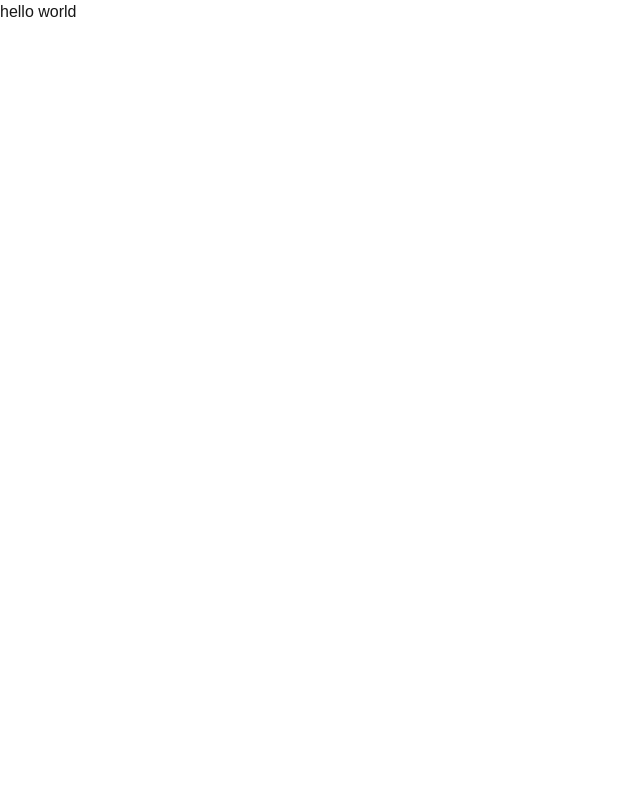
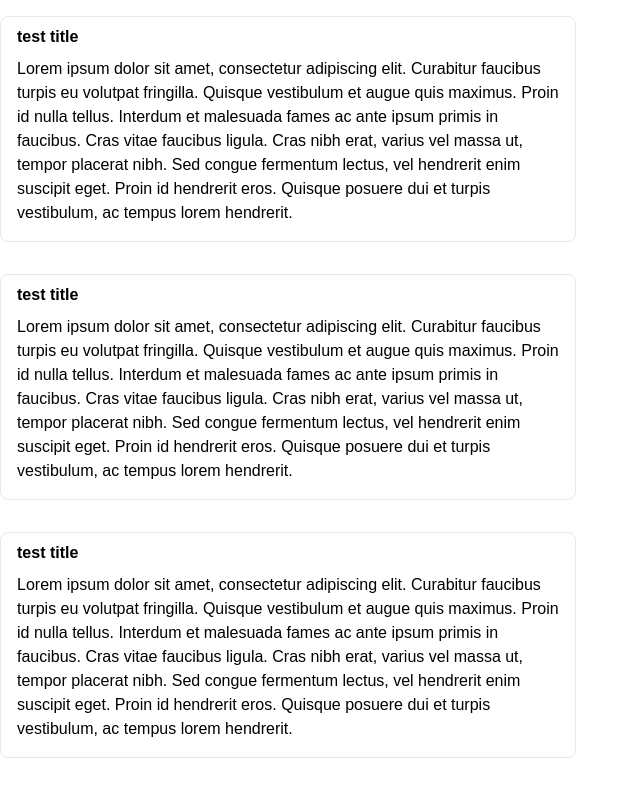
Before and after one commit to barangana/drift, a Next.js app: page / in a window 1280 px wide. Shown: the top 788 px of the page, without its empty margins (0-640 px from the left). Built offline with nearby package versions, Linux system fonts and the light colour scheme.

Commit message:
created cards to show entries and left TODOs for the future

```diff
--- a/app/layout.tsx
+++ b/app/layout.tsx
@@ -1,35 +1,35 @@
-import type { Metadata } from "next";
-import localFont from "next/font/local";
-import "./globals.css";
+import type { Metadata } from "next"
+import localFont from "next/font/local"
+import "./globals.css"
 
 const geistSans = localFont({
   src: "./fonts/GeistVF.woff",
   variable: "--font-geist-sans",
   weight: "100 900",
-});
+})
 const geistMono = localFont({
   src: "./fonts/GeistMonoVF.woff",
   variable: "--font-geist-mono",
   weight: "100 900",
-});
+})
 
 export const metadata: Metadata = {
   title: "Create Next App",
   description: "Generated by create next app",
-};
+}
 
 export default function RootLayout({
   children,
 }: Readonly<{
-  children: React.ReactNode;
+  children: React.ReactNode
 }>) {
   return (
-    <html lang="en">
+    <html lang='en'>
       <body
-        className={`${geistSans.variable} ${geistMono.variable} antialiased`}
+        className={`${geistSans.variable} ${geistMono.variable} antialiased container mx-auto`}
       >
         {children}
       </body>
     </html>
-  );
+  )
 }
--- a/app/page.tsx
+++ b/app/page.tsx
@@ -1,3 +1,9 @@
+import List from "@/components/entries/List"
+
 export default function Home() {
-  return <div>hello world</div>;
+  return (
+    <div>
+      <List />
+    </div>
+  )
 }
--- /dev/null
+++ b/components/entries/Card.tsx
@@ -0,0 +1,18 @@
+import React from "react"
+
+interface CardProps {
+  title: string
+  description: string
+  input?: string[]
+}
+
+const Card: React.FC<CardProps> = ({ title, description }) => {
+  return (
+    <div className='block max-w-xl px-4 pb-4 my-4 bg-white border border-gray-200 rounded-lg'>
+      <div className='text-black py-2 font-bold'>{title}</div>
+      <div className='text-black'>{description}</div>
+    </div>
+  )
+}
+
+export default Card
--- /dev/null
+++ b/components/entries/List.tsx
@@ -0,0 +1,27 @@
+import React from "react"
+import Card from "./Card"
+
+const List = () => {
+  return (
+    <div className='flex flex-col'>
+      <Card
+        title='test title'
+        description='Lorem ipsum dolor sit amet, consectetur adipiscing elit. Curabitur faucibus turpis eu volutpat fringilla. Quisque vestibulum et augue quis maximus. Proin id nulla tellus. Interdum et malesuada fames ac ante ipsum primis in faucibus. Cras vitae faucibus ligula. Cras nibh erat, varius vel massa ut, tempor placerat nibh. Sed congue fermentum lectus, vel hendrerit enim suscipit eget. Proin id hendrerit eros. Quisque posuere dui et turpis vestibulum, ac tempus lorem hendrerit. '
+      />
+      <Card
+        title='test title'
+        description='Lorem ipsum dolor sit amet, consectetur adipiscing elit. Curabitur faucibus turpis eu volutpat fringilla. Quisque vestibulum et augue quis maximus. Proin id nulla tellus. Interdum et malesuada fames ac ante ipsum primis in faucibus. Cras vitae faucibus ligula. Cras nibh erat, varius vel massa ut, tempor placerat nibh. Sed congue fermentum lectus, vel hendrerit enim suscipit eget. Proin id hendrerit eros. Quisque posuere dui et turpis vestibulum, ac tempus lorem hendrerit. '
+      />
+      <Card
+        title='test title'
+        description='Lorem ipsum dolor sit amet, consectetur adipiscing elit. Curabitur faucibus turpis eu volutpat fringilla. Quisque vestibulum et augue quis maximus. Proin id nulla tellus. Interdum et malesuada fames ac ante ipsum primis in faucibus. Cras vitae faucibus ligula. Cras nibh erat, varius vel massa ut, tempor placerat nibh. Sed congue fermentum lectus, vel hendrerit enim suscipit eget. Proin id hendrerit eros. Quisque posuere dui et turpis vestibulum, ac tempus lorem hendrerit. '
+      />
+      <Card
+        title='test title'
+        description='Lorem ipsum dolor sit amet, consectetur adipiscing elit. Curabitur faucibus turpis eu volutpat fringilla. Quisque vestibulum et augue quis maximus. Proin id nulla tellus. Interdum et malesuada fames ac ante ipsum primis in faucibus. Cras vitae faucibus ligula. Cras nibh erat, varius vel massa ut, tempor placerat nibh. Sed congue fermentum lectus, vel hendrerit enim suscipit eget. Proin id hendrerit eros. Quisque posuere dui et turpis vestibulum, ac tempus lorem hendrerit. '
+      />
+    </div>
+  )
+}
+
+export default List
```
